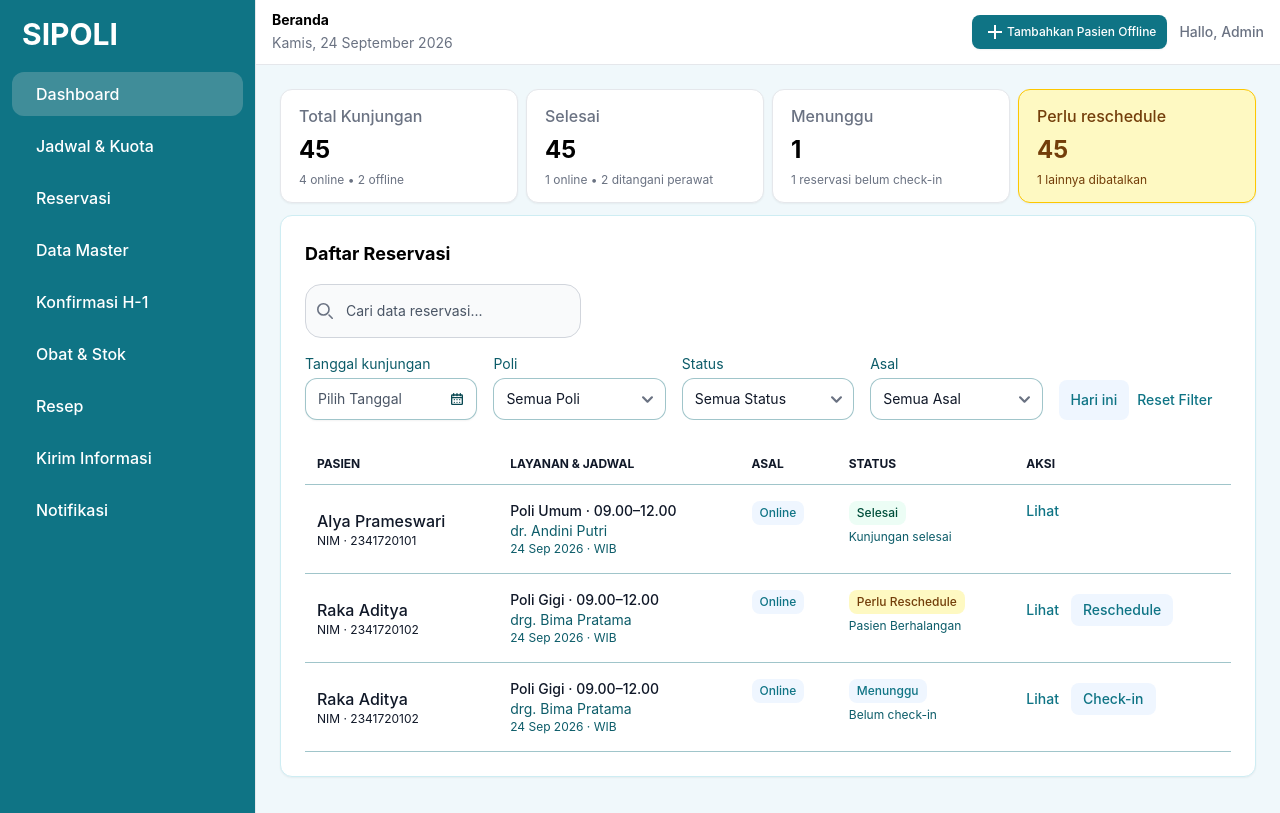
After one commit to azana123/SIPOLI, a PHP site: page /SIPOLI/admin/notifikasi.php in a window 1280 px wide. The commit adds this page. Run offline with PHP 8.4, Linux system fonts and the light colour scheme; some libraries are stand-ins or nearby versions.

Commit message:
add sidebar dinamis

```diff
--- a/admin/components/sidebar.php
+++ b/admin/components/sidebar.php
@@ -5,7 +5,7 @@
         </a>
         <ul class="space-y-2 font-medium">
             <li>
-                <a href="#" class="flex items-center px-3 py-2.5 text-white rounded-base hover:bg-primary-400 btn-active">
+                <a href="<?= BASE_URL ?>/dashboard.php" class="flex items-center px-3 py-2.5 text-white rounded-base hover:bg-primary-400 btn-active">
                     <span class="ms-3">Dashboard</span>
                 </a>
             </li>
@@ -15,7 +15,7 @@
                 </a>
             </li>
             <li>
-                <a href="#" class="flex items-center px-3 py-2.5 text-white rounded-base hover:bg-primary-400 ">
+                <a href="<?= BASE_URL ?>/reservasi.php" class="flex items-center px-3 py-2.5 text-white rounded-base hover:bg-primary-400 ">
                     <span class="ms-3">Reservasi</span>
                 </a>
             </li>
@@ -45,7 +45,7 @@
                 </a>
             </li>
             <li>
-                <a href="#" class="flex items-center px-3 py-2.5 text-white rounded-base hover:bg-primary-400 ">
+                <a href="<?= BASE_URL ?>/notifikasi.php" class="flex items-center px-3 py-2.5 text-white rounded-base hover:bg-primary-400 ">
                     <span class="ms-3">Notifikasi</span>
                 </a>
             </li>
--- a/admin/dashboard.php
+++ b/admin/dashboard.php
@@ -1,4 +1,5 @@
 <?php
+require_once __DIR__ . "/../config/config.php";
 $page_title = "Dashboard Admin";
 $app_name = "SIPOLI";
 ?>
--- /dev/null
+++ b/admin/notifikasi.php
@@ -0,0 +1,210 @@
+<?php
+require_once __DIR__ . "/../config/config.php";
+$page_title = "Notifikasi";
+$app_name = "SIPOLI";
+?>
+<!DOCTYPE html>
+<html lang="en">
+
+<head>
+    <meta charset="UTF-8">
+    <meta name="viewport" content="width=device-width, initial-scale=1.0">
+    <title><?= $page_title ?> | <?= $app_name ?></title>
+    <link rel="stylesheet" href="./../assets/css/style.css">
+    <!-- Fontawesome Icon CDN -->
+    <link rel="stylesheet" href="https://cdnjs.cloudflare.com/ajax/libs/font-awesome/5.1.0/css/all.css" integrity="sha512-ajhUYg8JAATDFejqbeN7KbF2zyPbbqz04dgOLyGcYEk/MJD3V+HJhJLKvJ2VVlqrr4PwHeGTTWxbI+8teA7snw==" crossorigin="anonymous" referrerpolicy="no-referrer">
+</head>
+
+<body>
+    <div class="grid md:grid-cols-[16rem_minmax(0,1fr)] min-h-screen">
+
+        <!-- Sidebar -->
+        <!-- Perubahan: Mengganti 'hidden md:block' menjadi 'fixed md:relative' agar dapat difungsikan sebagai drawer oleh flowbite di mode mobile -->
+        <?php require_once __DIR__ . "/components/sidebar.php" ?>
+
+
+        <!-- Main Area -->
+        <div class="flex min-w-0 flex-col w-full">
+
+            <!-- Navbar -->
+            <?php require_once __DIR__ . "/components/navbar.php" ?>
+
+            <!-- Content -->
+            <main class="flex-1 min-w-0 bg-page p-6">
+                <!-- Counter -->
+                <div class="counter grid grid-cols-2 md:grid-cols-4 gap-2">
+                    <div class="bg-neutral-primary-soft flex flex-col md:block p-4 md:px-4.5 md:py-3.5 border whitespace-nowrap text-center md:text-left border-default rounded-base shadow-xs">
+                        <p class="text-gray-500 font-medium">Total Kunjungan</p>
+                        <h4 class="text-2xl font-bold my-1.5 flex-1">45</h4>
+                        <p class="text-xs text-gray-500 text-wrap">4 online &bull; 2 offline</p>
+                    </div>
+                    <div class="bg-neutral-primary-soft flex flex-col md:block p-4 md:px-4.5 md:py-3.5 border whitespace-nowrap text-center md:text-left border-default rounded-base shadow-xs">
+                        <p class="text-gray-500 font-medium">Selesai</p>
+                        <h4 class="text-2xl font-bold my-1.5 flex-1">45</h4>
+                        <p class="text-xs text-gray-500 text-wrap">1 online &bull; 2 ditangani perawat</p>
+                    </div>
+                    <div class="bg-neutral-primary-soft flex flex-col md:block p-4 md:px-4.5 md:py-3.5 border whitespace-nowrap text-center md:text-left border-default rounded-base shadow-xs">
+                        <p class="text-gray-500 font-medium">Menunggu</p>
+                        <h4 class="text-2xl font-bold my-1.5 flex-1">1</h4>
+                        <p class="text-xs text-gray-500 text-wrap">1 reservasi belum check-in</p>
+                    </div>
+                    <div class="bg-yellow-100 flex flex-col md:block p-4 md:px-4.5 md:py-3.5 border whitespace-nowrap text-center md:text-left border-yellow-400 rounded-base shadow-xs text-yellow-900">
+                        <p class="font-medium">Perlu reschedule</p>
+                        <h4 class="text-2xl font-bold my-1.5 flex-1">45</h4>
+                        <p class="text-xs">1 lainnya dibatalkan</p>
+                    </div>
+                </div>
+                <!-- End of Counter -->
+
+                <!-- Tindakan -->
+                <div class="my-3 bg-neutral-primary-soft block p-6 border border-primary-100 rounded-base shadow-xs">
+                    <h4 class="text-lg font-bold">Daftar Reservasi</h4>
+
+                    <div class="my-4 relative">
+                        <label for="search-reservation" class="mb-2 text-sm font-medium text-gray-900 sr-only">Cari</label>
+                        <input type="search" id="search-reservation" class="block w- p-4 ps-10 text-sm text-gray-900 border border-gray-300 rounded-lg bg-gray-50 focus:ring-blue-500 focus:border-blue-500" placeholder="Cari data reservasi..." required />
+                        <div class="absolute inset-y-0 start-0 flex items-center ps-3 pointer-events-none">
+                            <svg class="w-4 h-4 text-gray-500" aria-hidden="true" xmlns="http://www.w3.org/2000/svg" fill="none" viewBox="0 0 20 20">
+                                <path stroke="currentColor" stroke-linecap="round" stroke-linejoin="round" stroke-width="2" d="m19 19-4-4m0-7A7 7 0 1 1 1 8a7 7 0 0 1 14 0Z" />
+                            </svg>
+                        </div>
+                    </div>
+
+                    <!-- Filter -->
+                    <div class="grid grid-cols-1 md:grid-cols-5 gap-4 mb-6">
+                        <div class="flex flex-col">
+                            <label for="datepicker-autohide" class="text-sm text-primary-600">Tanggal kunjungan</label>
+                            <div class="relative max-w-sm mt-1">
+                                <div class="absolute inset-y-0 end-0 flex items-center pe-3 pointer-events-none">
+                                    <svg class="w-4 h-4 text-primary-700" aria-hidden="true" xmlns="http://www.w3.org/2000/svg" width="24" height="24" fill="none" viewBox="0 0 24 24">
+                                        <path stroke="currentColor" stroke-linecap="round" stroke-linejoin="round" stroke-width="2" d="M4 10h16m-8-3V4M7 7V4m10 3V4M5 20h14a1 1 0 0 0 1-1V7a1 1 0 0 0-1-1H5a1 1 0 0 0-1 1v12a1 1 0 0 0 1 1Zm3-7h.01v.01H8V13Zm4 0h.01v.01H12V13Zm4 0h.01v.01H16V13Zm-8 4h.01v.01H8V17Zm4 0h.01v.01H12V17Zm4 0h.01v.01H16V17Z" />
+                                    </svg>
+                                </div>
+                                <input id="datepicker-autohide" datepicker datepicker-autohide type="text" class="block w-full ps-3 pe-3  border border-primary-400-05 text-heading text-sm rounded-base focus:ring-brand focus:border-brand px-3 py-2.5 shadow-xs placeholder:text-body" placeholder="Pilih Tanggal">
+                            </div>
+                        </div>
+                        <div class="flex flex-col">
+                            <label for="poli-filter" class="text-sm text-primary-600">Poli</label>
+                            <select id="poli-filter" class="border border-primary-400-05 text-heading text-sm rounded-base flex-1 mt-1">
+                                <option selected>Semua Poli</option>
+                                <option value="laptop">Laptop</option>
+                                <option value="desktop">Desktop</option>
+                            </select>
+                        </div>
+                        <div class="flex flex-col">
+                            <label for="status-filter" class="text-sm text-primary-600">Status</label>
+                            <select id="status-filter" class="border border-primary-400-05 text-heading text-sm rounded-base flex-1 mt-1">
+                                <option selected>Semua Status</option>
+                                <option value="laptop">Laptop</option>
+                                <option value="desktop">Desktop</option>
+                            </select>
+                        </div>
+                        <div class="flex flex-col">
+                            <label for="asal-filter" class="text-sm text-primary-600">Asal</label>
+                            <select id="asal-filter" class="border border-primary-400-05 text-heading text-sm rounded-base flex-1 mt-1">
+                                <option selected>Semua Asal</option>
+                                <option value="laptop">Laptop</option>
+                                <option value="desktop">Desktop</option>
+                            </select>
+                        </div>
+                        <div class="flex flex-row gap-2">
+                            <button type="button" class="inline-flex items-center justify-center px-3 py-2.5 text-primary text-sm self-end font-medium rounded bg-brand-softer hover:bg-primary hover:text-white transition-all">Hari ini</button>
+                            <a href="" class="text-primary text-sm font-medium py-2.5 self-end hover:underline">Reset Filter</a>
+                        </div>
+                    </div>
+                    <div class="relative overflow-x-auto overflow-y-auto h-1/2">
+                        <table class="w-full text-sm text-left rtl:text-right text-body">
+                            <thead class="text-xs text-heading uppercase bg-neutral-primary border-b border-primary-400-05">
+                                <tr>
+                                    <th scope="col" class="p-3">Pasien</th>
+                                    <th scope="col" class="p-3">Layanan & jadwal</th>
+                                    <th scope="col" class="p-3">Asal</th>
+                                    <th scope="col" class="p-3">Status</th>
+                                    <th scope="col" class="p-3">Aksi</th>
+                                </tr>
+                            </thead>
+                            <tbody class="text-primary-600">
+                                <tr class="bg-neutral-primary border-b border-primary-400-05">
+                                    <th scope="row" class="px-3 py-4 font-medium text-heading whitespace-nowrap">
+                                        <div class="text-base">Alya Prameswari</div>
+                                        <div class="text-xs font-normal">NIM · 2341720101</div>
+                                    </th>
+                                    <td class="px-3 py-4">
+                                        <div class="font-medium text-heading">Poli Umum · 09.00–12.00</div>
+                                        <div class="">dr. Andini Putri</div>
+                                        <div class="text-xs ">24 Sep 2026 · WIB</div>
+                                    </td>
+                                    <td class="px-3 py-4 align-top">
+                                        <span class="inline-flex items-center px-2 py-1 text-primary text-xs font-medium rounded bg-brand-softer">Online</span>
+                                    </td>
+                                    <td class="px-3 py-4 align-top">
+                                        <span class="inline-flex items-center px-2 py-1 mb-1 text-fg-success-strong text-xs font-medium rounded bg-success-soft">Selesai</span>
+                                        <div class="text-xs">Kunjungan selesai</div>
+                                    </td>
+                                    <td class="px-3 py-4 align-top">
+                                        <button class="font-medium hover:underline text-primary cursor-pointer" data-modal-target="modal-detail-reservasi" data-modal-toggle="modal-detail-reservasi">Lihat</button>
+                                    </td>
+                                </tr>
+                                <tr class="bg-neutral-primary border-b border-primary-400-05">
+                                    <th scope="row" class="px-3 py-4 font-medium text-heading whitespace-nowrap">
+                                        <div class="text-base">Raka Aditya</div>
+                                        <div class="text-xs font-normal">NIM · 2341720102</div>
+                                    </th>
+                                    <td class="px-3 py-4">
+                                        <div class="font-medium text-heading">Poli Gigi · 09.00–12.00</div>
+                                        <div class="">drg. Bima Pratama</div>
+                                        <div class="text-xs">24 Sep 2026 · WIB</div>
+                                    </td>
+                                    <td class="px-3 py-4 align-top">
+                                        <span class="inline-flex items-center px-2 py-1 text-primary text-xs font-medium rounded bg-brand-softer">Online</span>
+                                    </td>
+                                    <td class="px-3 py-4 align-top">
+                                        <span class="inline-flex items-center px-2 py-1 mb-1 text-yellow-900 text-xs font-medium rounded bg-yellow-100">Perlu Reschedule</span>
+                                        <div class="text-xs">Pasien Berhalangan</div>
+                                    </td>
+                                    <td class="px-3 py-4 align-top">
+                                        <div class="flex items-center gap-3 pt-1">
+                                            <a href="#" class="font-medium hover:underline text-primary">Lihat</a>
+                                            <button type="button" class="inline-flex items-center px-3 py-1.5 text-primary text-sm font-medium rounded bg-brand-softer hover:bg-primary hover:text-white transition-all">Reschedule</button>
+                                        </div>
+                                    </td>
+                                </tr>
+                                <tr class="bg-neutral-primary border-b border-primary-400-05">
+                                    <th scope="row" class="px-3 py-4 font-medium text-heading whitespace-nowrap">
+                                        <div class="text-base">Raka Aditya</div>
+                                        <div class="text-xs font-normal">NIM · 2341720102</div>
+                                    </th>
+                                    <td class="px-3 py-4">
+                                        <div class="font-medium text-heading">Poli Gigi · 09.00–12.00</div>
+                                        <div class="">drg. Bima Pratama</div>
+                                        <div class="text-xs">24 Sep 2026 · WIB</div>
+                                    </td>
+                                    <td class="px-3 py-4 align-top">
+                                        <span class="inline-flex items-center px-2 py-1 text-primary text-xs font-medium rounded bg-brand-softer">Online</span>
+                                    </td>
+                                    <td class="px-3 py-4 align-top">
+                                        <span class="inline-flex items-center px-2 py-1 mb-1 text-primary text-xs font-medium rounded bg-brand-softer">Menunggu</span>
+                                        <div class="text-xs">Belum check-in</div>
+                                    </td>
+                                    <td class="px-3 py-4 align-top">
+                                        <div class="flex items-center gap-3 pt-1">
+                                            <a href="#" class="font-medium hover:underline text-primary">Lihat</a>
+                                            <button type="button" class="inline-flex items-center px-3 py-1.5 text-primary text-sm font-medium rounded bg-brand-softer hover:bg-primary hover:text-white transition-all">Check-in</button>
+                                        </div>
+                                    </td>
+                                </tr>
+                            </tbody>
+                        </table>
+                    </div>
+                </div>
+            </main>
+        </div>
+    </div>
+
+    <?php require_once __DIR__ . '/components/detail-reservasi.php'; ?>
+
+    <script src="./../../assets/js/app.js"></script>
+    <script src="./../node_modules/flowbite/dist/flowbite.min.js"></script>
+</body>
+
+</html>
--- a/admin/reservasi.php
+++ b/admin/reservasi.php
@@ -1,4 +1,5 @@
 <?php
+require_once __DIR__ . "/../config/config.php";
 $page_title = "Reservasi";
 $app_name = "SIPOLI";
 ?>
--- /dev/null
+++ b/config/config.php
@@ -0,0 +1,21 @@
+<?php
+function get_base_url() {
+    // 1. Cek protokol yang digunakan (http atau https)
+    $protocol = (isset($_SERVER['HTTPS']) && $_SERVER['HTTPS'] === 'on' ? "https" : "http") . "://";
+
+    // 2. Ambil nama host (contoh: localhost atau www.domain.com)
+    $host = $_SERVER['HTTP_HOST'];
+
+    // 3. Ambil direktori path dari script yang sedang dieksekusi
+    // Ini berguna jika project Anda berada di dalam sub-folder (contoh: localhost/SIPOLI)
+    $path = str_replace('\\', '/', dirname($_SERVER['SCRIPT_NAME']));
+
+    // Hilangkan slash di akhir jika ada, agar rapi
+    $path = rtrim($path, '/');
+
+    return $protocol . $host . $path;
+}
+
+// Definisikan sebagai konstanta agar bisa dipakai di mana saja
+define('BASE_URL', get_base_url());
+?>
```
